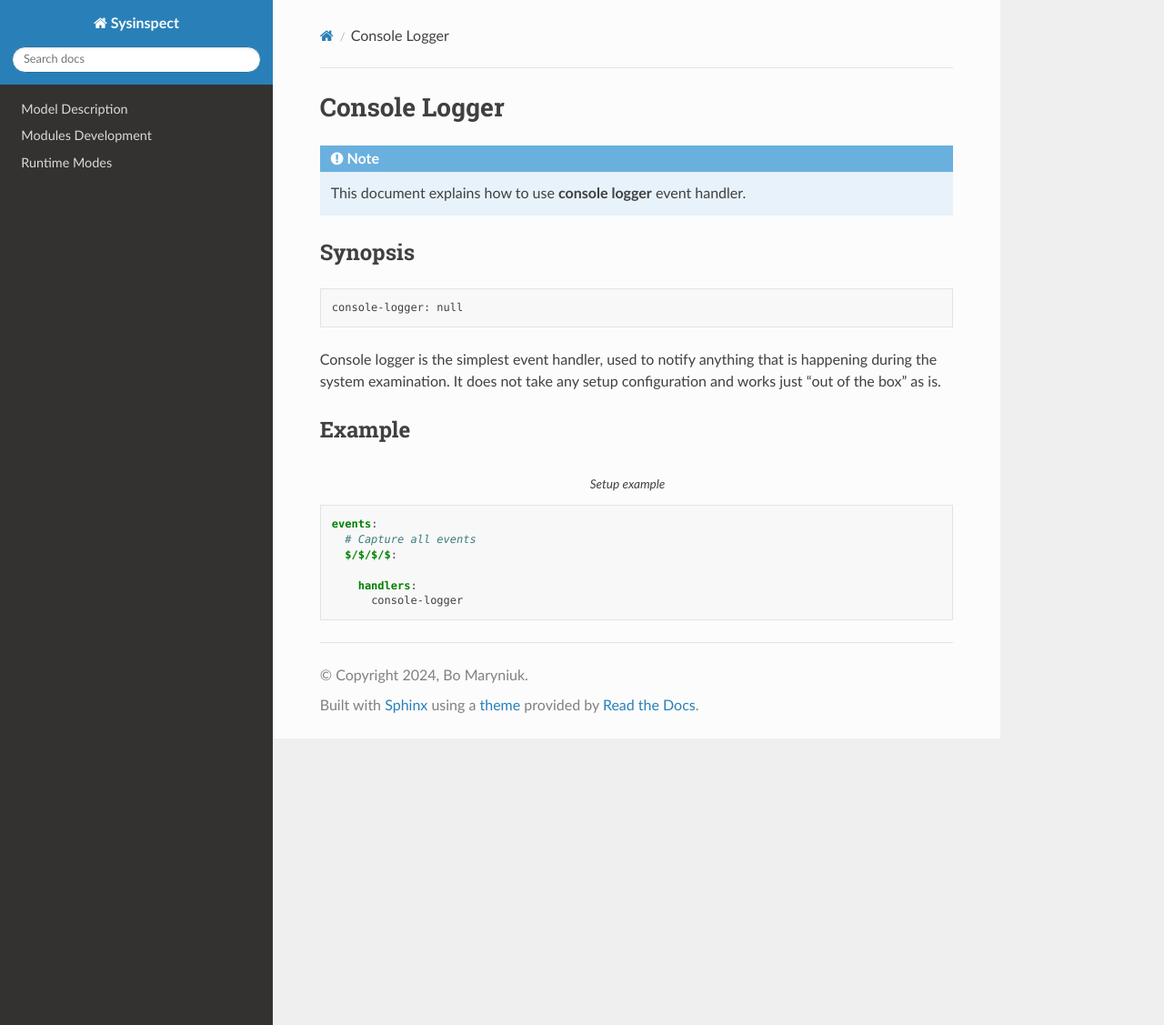
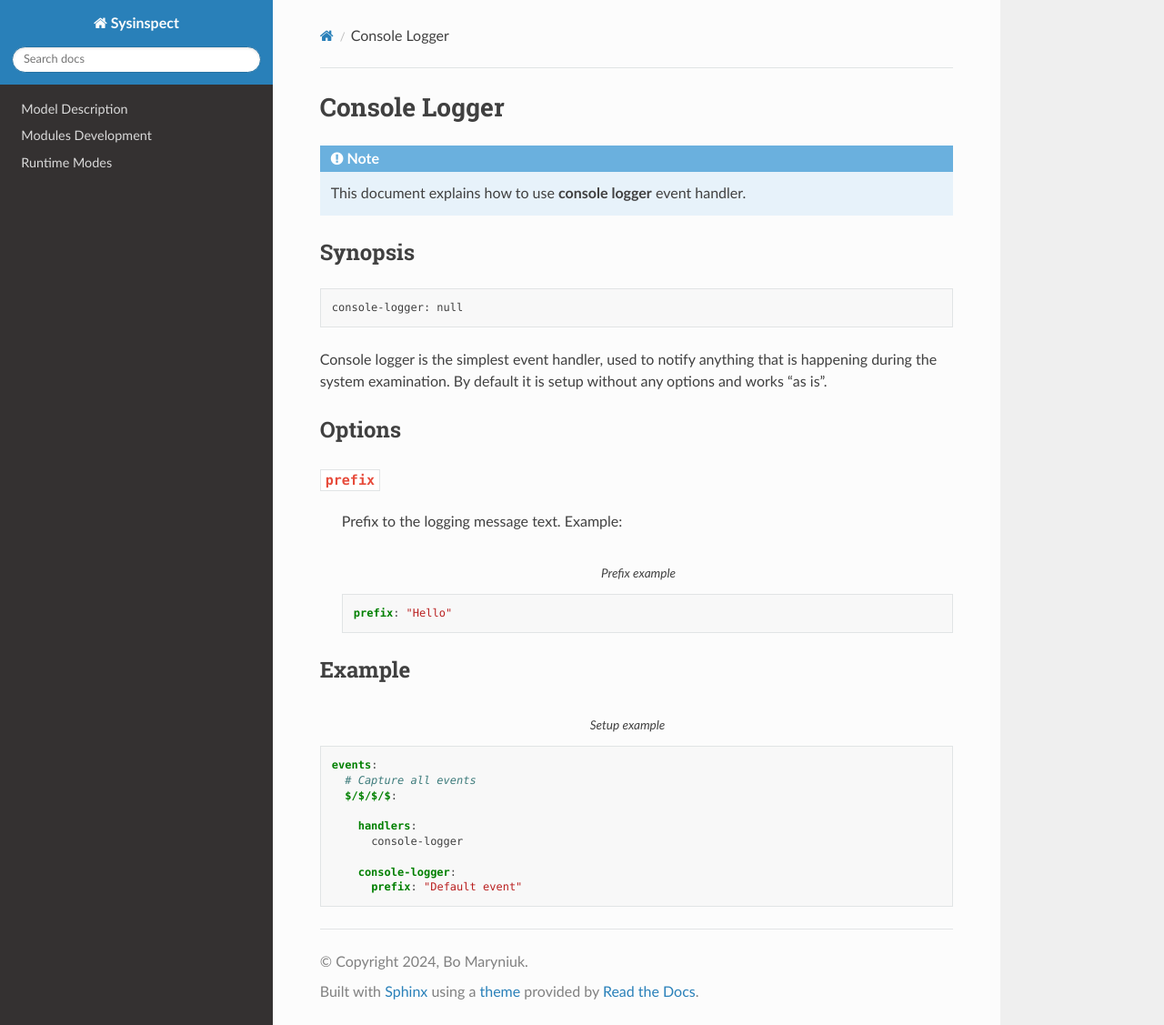
Before and after one commit to tinythings/sysinspect, a Sphinx documentation site: the page built from docs/evthandlers/console_logger.rst, in a window 1280 px wide and 1127 px high. Shown: the whole window at 91% size. Built offline with Sphinx 7.4.7 and the Read the Docs theme 3.1.0, drawn with Linux system fonts in a browser that asks for light colours.

Commit message:
Update documentation, reflecting console-logger configuration

```diff
--- a/docs/evthandlers/console_logger.rst
+++ b/docs/evthandlers/console_logger.rst
@@ -13,8 +13,21 @@ Synopsis
     console-logger: null
 
 Console logger is the simplest event handler, used to notify anything that is happening
-during the system examination. It does not take any setup configuration and works
-just "out of the box" as is.
+during the system examination. By default it is setup without any options and works "as is".
+
+Options
+-------
+
+``prefix``
+^^^^^^^^^^
+
+    Prefix to the logging message text. Example:
+
+    .. code-block:: yaml
+        :caption: Prefix example
+
+        prefix: "Hello"
+
 
 Example
 -------
@@ -28,3 +41,6 @@ Example
 
         handlers:
           console-logger
+
+        console-logger:
+          prefix: "Default event"
```
